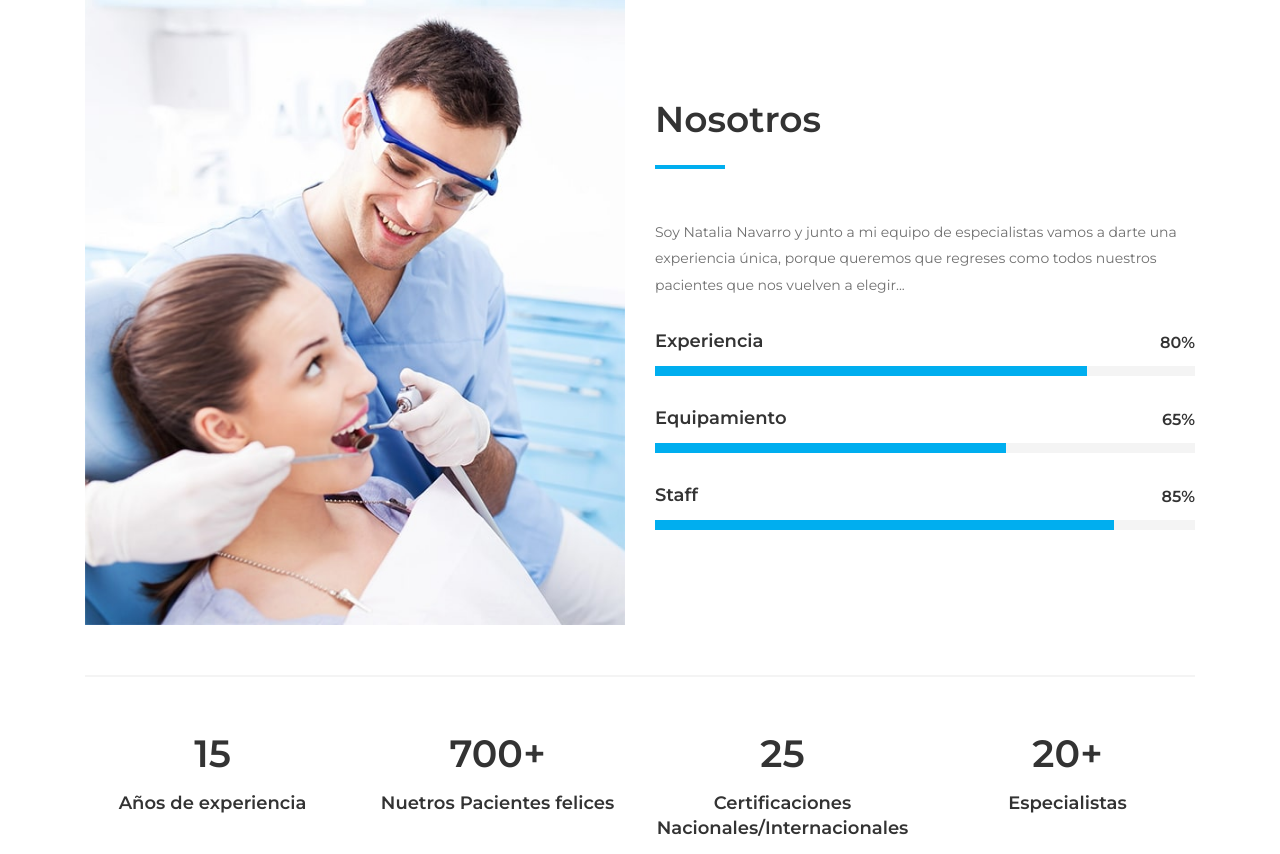
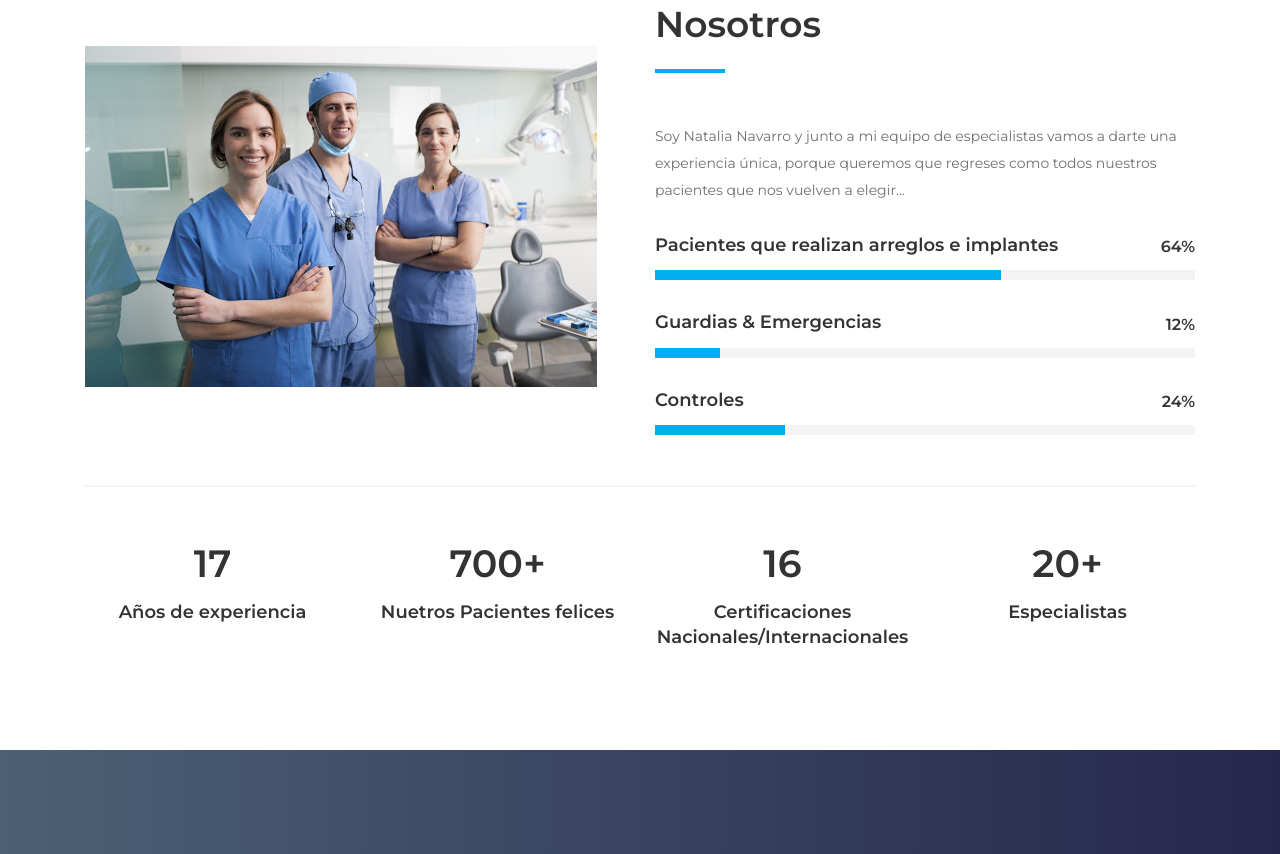
Before and after one commit to afr-ops/drnavarro, a Django app: page / in a window 1280 px wide. Shown: the part 991-1845 px from the top of the page. Run offline with Django 3.2, Linux system fonts and the light colour scheme; some libraries are stand-ins or nearby versions.

Commit message:
modificación basico

```diff
--- a/website/templates/home.html
+++ b/website/templates/home.html
@@ -144,28 +144,28 @@
 
             <!-- Single Skills Area -->
             <div class="single-skills-area mt-30">
-              <h6>Experiencia</h6>
+              <h6>Pacientes que realizan arreglos e implantes</h6>
               <div id="bar1" class="barfiller">
                 <span class="tip"></span>
-                <span class="fill" data-percentage="80"></span>
+                <span class="fill" data-percentage="64"></span>
               </div>
             </div>
 
             <!-- Single Skills Area -->
             <div class="single-skills-area mt-30">
-              <h6>Equipamiento</h6>
+              <h6>Guardias & Emergencias</h6>
               <div id="bar2" class="barfiller">
                 <span class="tip"></span>
-                <span class="fill" data-percentage="65"></span>
+                <span class="fill" data-percentage="12"></span>
               </div>
             </div>
 
             <!-- Single Skills Area -->
             <div class="single-skills-area mt-30">
-              <h6>Staff</h6>
+              <h6>Controles</h6>
               <div id="bar3" class="barfiller">
                 <span class="tip"></span>
-                <span class="fill" data-percentage="85"></span>
+                <span class="fill" data-percentage="24"></span>
               </div>
             </div>
           </div>
@@ -187,7 +187,7 @@
         <div class="col-12 col-sm-6 col-lg-3">
           <div class="single-cta text-center mt-50 mb-100">
             <i class="icon_genius"></i>
-            <h2><span class="counter">15</span></h2>
+            <h2><span class="counter">17</span></h2>
             <h5>Años de experiencia</h5>
           </div>
         </div>
@@ -205,7 +205,7 @@
         <div class="col-12 col-sm-6 col-lg-3">
           <div class="single-cta text-center mt-50 mb-100">
             <i class="icon_book_alt"></i>
-            <h2><span class="counter">25</span></h2>
+            <h2><span class="counter">16</span></h2>
             <h5>Certificaciones Nacionales/Internacionales</h5>
           </div>
         </div>
@@ -308,7 +308,7 @@
         <!-- Section Heading -->
         <div class="col-12">
           <div class="section-heading text-center">
-            <h2>Precios</h2>
+            <h2>Tarifas</h2>
             <div class="line"></div>
           </div>
         </div>
```
Also changed, not shown: website/templates/contact.html (+4 -5 lines), static/website/img/bg-img/10.png (deleted), static/website/img/bg-img/11.png (deleted), static/website/img/bg-img/15.jpg, static/website/img/bg-img/2.jpg, static/website/img/bg-img/6.jpg (deleted), static/website/img/bg-img/9.jpg, static/website/img/bg-img/9.png (deleted), static/website/img/bg-img/adds.png (deleted).
